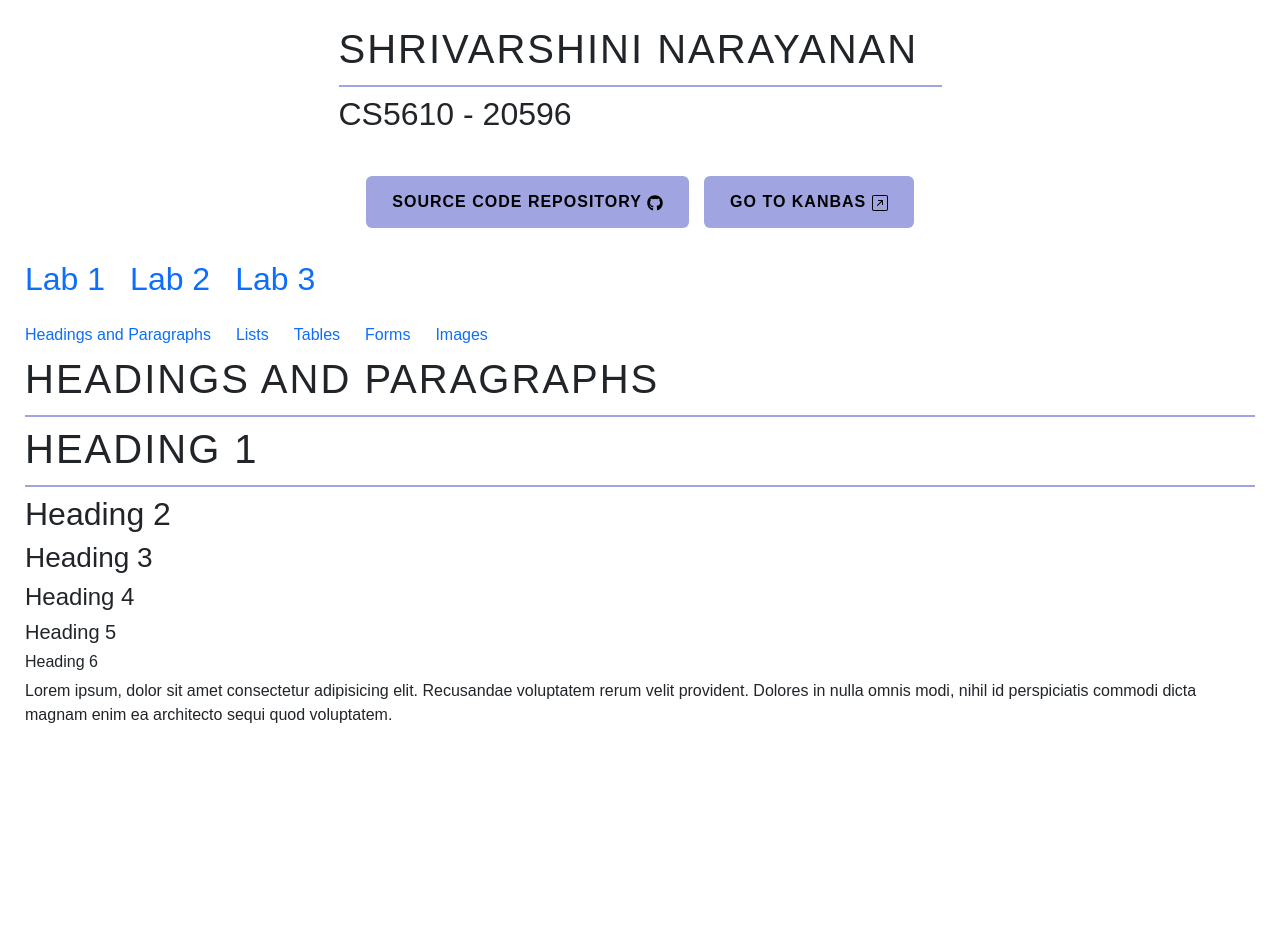
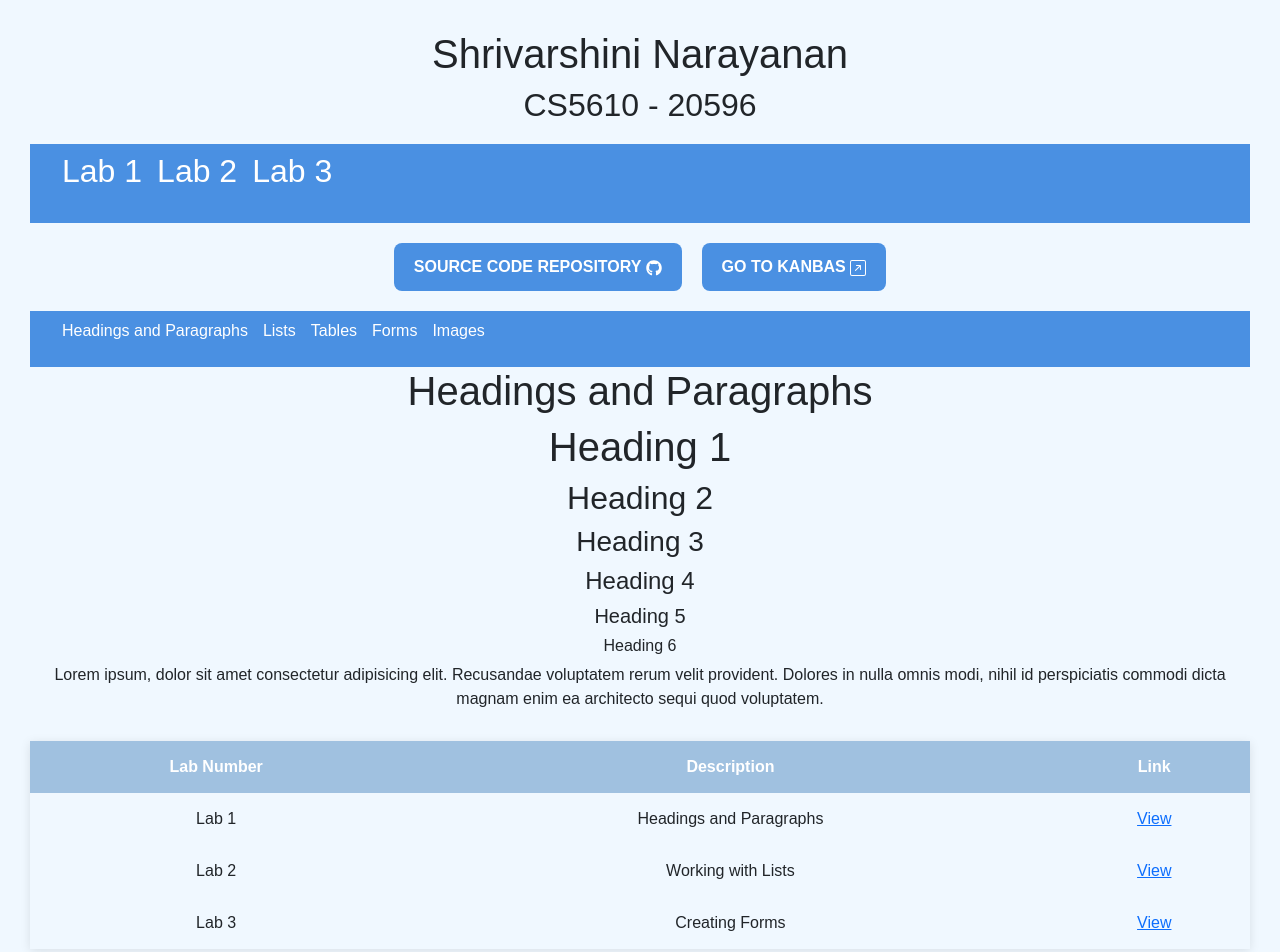
Before and after one commit to Varsh1009/kanbas3, a React (Create React App) app: page /#/Labs/Lab1 in a window 1280 px wide. Shown: the top 952 px of the page. Before the commit the page ends 800 px from the top, so only its background shows below. Built offline with nearby package versions, Linux system fonts and the light colour scheme.

Commit message:
changes made

```diff
--- a/src/Labs/Lab 1/images.tsx
+++ b/src/Labs/Lab 1/images.tsx
@@ -1,5 +1,5 @@
 const Images = () => {
-    const imageUrl = "https://images.unsplash.com/photo-1722352565642-47e4942af628?q=80&w=1887&auto=format&fit=crop&ixlib=rb-4.0.3&ixid=M3wxMjA3fDB8MHxwaG90by1wYWdlfHx8fGVufDB8fHx8fA%3D%3D";
+  const imageUrl = "https://images.unsplash.com/photo-1506748686214-e9df14d4d9d0?crop=entropy&cs=tinysrgb&fit=max&fm=jpg&ixid=MnwxMTc5MDN8MHwxfGFsbHwxfHx8fHx8fHwxNjY2MDEzNDAw&ixlib=rb-4.0.3&q=80&w=1080";
 
     return (
       <div>
--- a/src/Labs/index.tsx
+++ b/src/Labs/index.tsx
@@ -16,21 +16,16 @@ import { FaGithub } from "react-icons/fa";
 const LabWork = () => {
   return (
     <div className="lab-work">
-      <div className="landing-page">
-        <div className="row">
-          <div className="col" />
-          <div className="col-6">
-            <div className="headings-card">
+      <div className="header-section">
         <h1>Shrivarshini Narayanan</h1>
         <h2>CS5610 - 20596</h2>
       </div>
-          </div>
-          <div className="col" />
-        </div>
+
+      <LabsNavbar />
+
       <div className="button-container">
         <a href="https://github.com/Varsh1009">
           <button className="button">
-              {" "}
             Source Code Repository <FaGithub />
           </button>
         </a>
@@ -41,48 +36,40 @@ const LabWork = () => {
           </button>
         </Link>
       </div>
-      </div>
-
-      {/* <div className="top-buttons">
-        <Link to="/" className="back-button">
-          Back to Landing Page
-        </Link>
-        <div></div>
-        <Link to="../kanbas" className="kanbas-button">
-          Go to Kanbas
-        </Link>
-      </div> */}
-
-      {/* <h1>Lab Work</h1> */}
-      {/* <div className="headings">
-        <h1>Shrivarshini Narayanan</h1>
-        <h4>CS5610 - 20596</h4>
-      </div> */}
-      {/* <h2>Lab 1</h2> */}
-
-      <br />
-
-      <LabsNavbar />
 
       <Routes>
-        <Route
-          path="/"
-          // element={<h3>Use the above navbar to view different components.</h3>}
-          element={<Navigate to="Lab1" replace={true} />}
-        />
+        <Route path="/" element={<Navigate to="Lab1" replace={true} />} />
         <Route path="Lab1/*" element={<Lab1 />} />
         <Route path="Lab2/*" element={<Lab2 />} />
         <Route path="Lab3/*" element={<Lab3 />} />
       </Routes>
 
-      {/* <Routes>
-                <Route path="/" element={<h3>Use the above navbar to view different components.</h3>} />
-                <Route path="headingsandpara" element={<HeadingsAndParagraphs />} />
-                <Route path="lists" element={<Lists />} />
-                <Route path="tables" element={<Table />} />
-                <Route path="forms" element={<Forms />} />
-                <Route path="images" element={<Images />} />
-            </Routes> */}
+      <table className="lab-table">
+        <thead>
+          <tr>
+            <th>Lab Number</th>
+            <th>Description</th>
+            <th>Link</th>
+          </tr>
+        </thead>
+        <tbody>
+          <tr>
+            <td>Lab 1</td>
+            <td>Headings and Paragraphs</td>
+            <td><a href="/Lab1">View</a></td>
+          </tr>
+          <tr>
+            <td>Lab 2</td>
+            <td>Working with Lists</td>
+            <td><a href="/Lab2">View</a></td>
+          </tr>
+          <tr>
+            <td>Lab 3</td>
+            <td>Creating Forms</td>
+            <td><a href="/Lab3">View</a></td>
+          </tr>
+        </tbody>
+      </table>
     </div>
   );
 };
--- a/src/Labs/labs.css
+++ b/src/Labs/labs.css
@@ -1,181 +1,99 @@
-.landing-page {
+.lab-work {
+  padding: 30px;
+  background-color: #f0f8ff; /* Light background */
   text-align: center;
 }
 
-body {
-  font-family: "Roboto", sans-serif;
-  line-height: 1.6;
-  margin: 0;
-  margin: 0 auto;
-}
-
-.headings-card {
-  display: flex;
-  flex-direction: column;
-  align-items: center;
+.header-section {
+  margin-bottom: 20px;
 }
 
 h1 {
-  text-align: center;
-  text-transform: uppercase;
-  letter-spacing: 2px;
-  border-bottom: 2px solid #a0a5e2;
-  padding-bottom: 12px;
+  font-size: 2.5em;
+  color: #4a90e2; /* Soft blue color */
+  margin: 10px 0;
 }
 
 h2 {
-  text-align: center;
-}
-
-table {
-  width: 100%;
-  border-collapse: collapse;
-  margin-top: 25px;
-  border-radius: 8px;
-  overflow: hidden;
-}
-
-th,
-td {
-  padding: 14px;
-  text-align: left;
-}
-
-th {
-  font-weight: bold;
-  text-align: center;
-}
-
-thead {
-  overflow: hidden;
-}
-
-a {
-  color: #a0a5e2;
-  text-decoration: none;
-}
-
-a:hover {
-  text-decoration: underline;
+  font-size: 1.5em;
+  color: #555; /* Dark grey for subtitle */
 }
 
 .button-container {
   display: flex;
   justify-content: center;
-  gap: 15px;
-  margin-top: 35px;
+  gap: 20px;
+  margin: 20px 0;
 }
 
 .button {
-  padding: 14px 26px;
-  background-color: #a0a5e2;
+  padding: 12px 20px;
+  background-color: #4a90e2; /* Soft blue for buttons */
+  color: white;
   border: none;
-  border-radius: 6px;
+  border-radius: 8px;
   font-size: 1em;
   font-weight: bold;
   text-transform: uppercase;
-  letter-spacing: 1px;
   cursor: pointer;
-  transition: background-color 0.3s ease, transform 0.3s ease;
+  transition: background-color 0.3s, transform 0.3s;
 }
 
 .button:hover {
-  background-color: #c2c6f3;
-  transform: translateY(-4px);
-  box-shadow: 0 4px 12px rgba(160, 165, 226, 0.3);
+  background-color: #357abf; /* Darker blue on hover */
+  transform: translateY(-2px);
 }
 
-.lab-work {
-  margin: 0 auto;
-  padding: 25px;
+.lab-table {
+  width: 100%;
+  border-collapse: collapse;
+  margin-top: 30px;
+  box-shadow: 0 2px 10px rgba(0, 0, 0, 0.1);
+}
+
+th, td {
+  padding: 14px;
+  border-bottom: 1px solid #ddd;
+}
+
+th {
+  background-color: #a0c1e0; /* Light blue for header */
+  color: #fff; /* White text for contrast */
+  font-weight: bold;
+}
+
+tbody tr:hover {
+  background-color: #f1f1f1; /* Light grey on row hover */
+}
+
+a {
+  color: #4a90e2; /* Match link color with button */
+  text-decoration: none;
+}
+
+a:hover {
+  text-decoration: underline; /* Underline on hover */
 }
 
 .navbar {
-  padding: 12px 18px;
+  background-color: #4a90e2; /* Navbar background color */
+  color: white;
+  padding: 12px;
   display: flex;
-  justify-content: flex-start;
-  align-items: center;
-  color: white;
-  width: 100%;
-}
-
-.navbar-logo a {
-  color: white;
-  font-size: 22px;
-  font-weight: bold;
-  text-decoration: none;
-  margin-right: 25px;
+  justify-content: space-around;
 }
 
 .navbar-links {
   list-style: none;
-  margin: 0;
-  padding: 0;
   display: flex;
-}
-
-.navbar-links li {
-  margin-right: 25px;
+  gap: 15px;
 }
 
 .navbar-links a {
+  color: white;
   text-decoration: none;
-  font-size: 16px;
 }
 
 .navbar-links a:hover {
-  color: #532222;
-  text-decoration: underline;
+  text-decoration: underline; /* Underline on hover */
 }
-
-.top-buttons {
-  display: flex;
-  justify-content: center;
-  gap: 12px;
-  margin-bottom: 25px;
-}
-
-.back-button,
-.kanbas-button {
-  padding: 10px 18px;
-  border: none;
-  text-decoration: none;
-  font-size: 15px;
-  border-radius: 6px;
-  cursor: pointer;
-}
-
-.back-button {
-  background-color: #c1c9d2;
-  color: rgb(33, 3, 3);
-}
-
-.back-button:hover {
-  background-color: #00b33c;
-}
-
-.kanbas-button {
-  background-color: #ffcc00;
-  color: rgb(33, 3, 3);
-}
-
-.kanbas-button:hover {
-  background-color: #ff9900;
-}
-
-h1,
-h2,
-h3,
-h4,
-h5,
-h6 {
-  width: 100%;
-  text-align: left;
-  margin: 22px 0 12px 0;
-}
-
-.underline {
-  border-bottom: 1px solid white;
-  width: 100%;
-  margin: 12px 0;
-}
```
Lines whose indentation alone changed are shown as unchanged.
